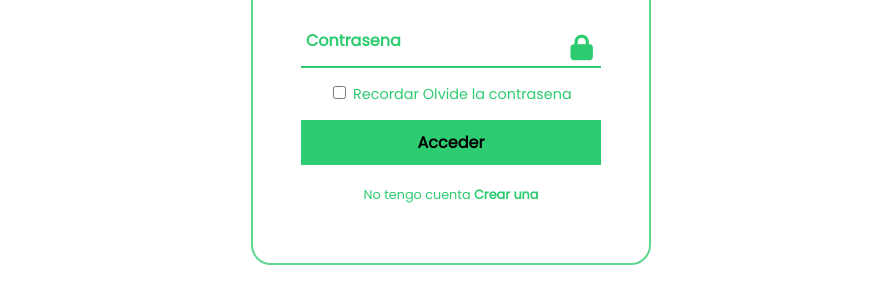
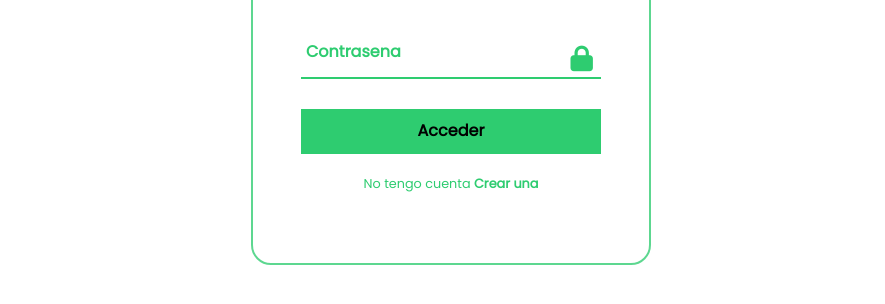
Before and after one commit to RyujinLeo/ProyectoCloverCode, a plain HTML site: page assets/html/login.html in a window 1280 px wide. Shown: the part 360-664 px from the top of the page, without its empty margins (189-1074 px from the left). Drawn offline with nearby package versions, Linux system fonts and the light colour scheme.

Commit message:
avance 07

```diff
--- a/assets/html/login.html
+++ b/assets/html/login.html
@@ -33,12 +33,6 @@
                         <label for="#" >Contrasena</label>
                     </div>
 
-                    <div class="olvidar">
-                        <label for="#">
-                            <input type="checkbox"> Recordar
-                            <a href="#">Olvide la contrasena</a>
-                        </label>
-                    </div>
                 </form>
                 <div>
                    <button type="submit" onclick="vermenuprincipal()">Acceder</button>
```
Also changed, not shown: 1 other file.
